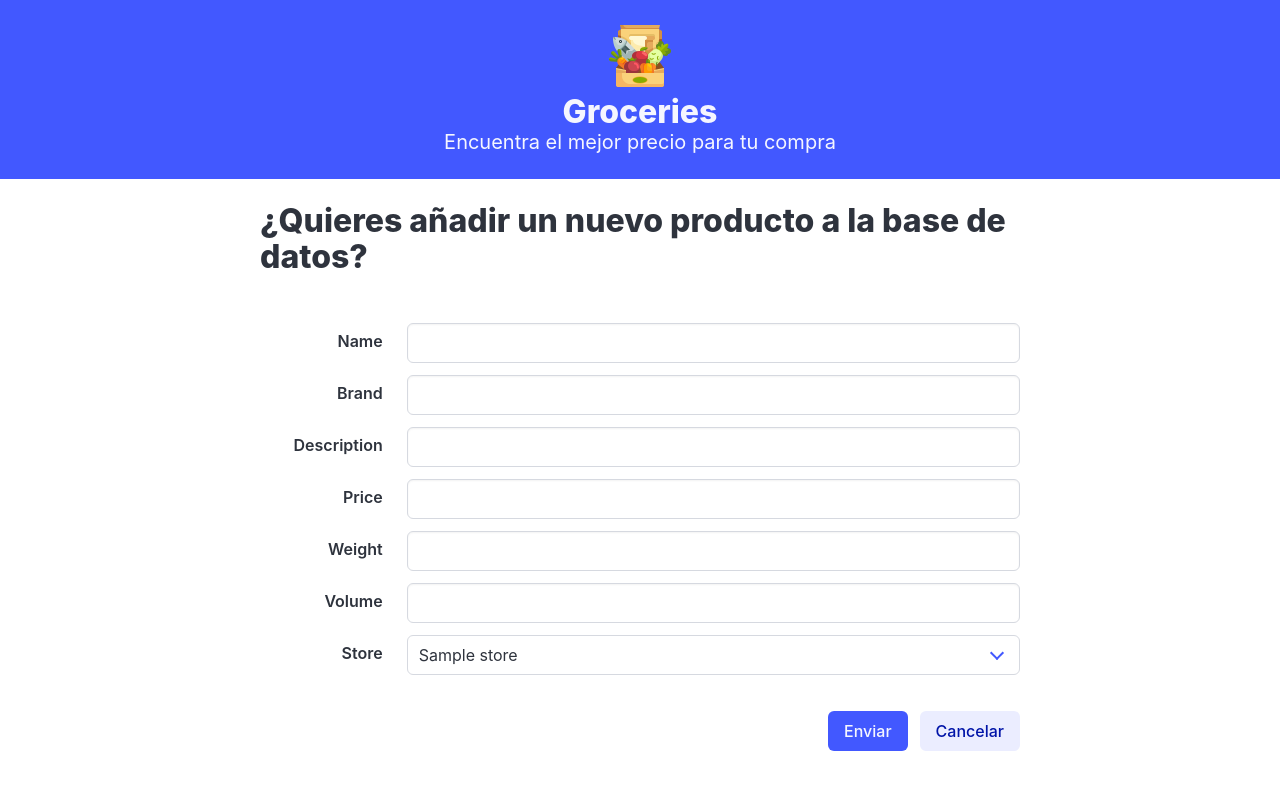
After one commit to JuanjoSalvador/groceries-app, a Django app: page /product/create/ in a window 1280 px wide. The commit adds this page. Run offline with Django 4.2, Linux system fonts and the light colour scheme; tables that the repository leaves empty hold one stand-in row (values such as "Sample post"); parts of the project's set-up code (start-up, migrations or seed data) failed here and were passed over; some libraries are stand-ins or nearby versions.

Commit message:
feat(create): add CreateView for products
Add a view and form to create new products from frontend app

```diff
--- /dev/null
+++ b/groceries/app/forms.py
@@ -0,0 +1,83 @@
+from django.forms import (
+    ModelForm,
+    CharField,
+    ChoiceField,
+    FloatField,
+    TextInput,
+    NumberInput,
+)
+from django.forms.utils import ErrorList
+
+from .models import Store, Product
+
+
+class ProductAddForm(ModelForm):
+    def __init__(self, *args, **kwargs):
+        super(ProductAddForm, self).__init__(*args, **kwargs)
+        stores = Store.objects.values_list("id", "name")
+        self.fields["store"] = ChoiceField(choices=(*stores,))
+
+    name = CharField(
+        widget=TextInput(
+            attrs={"class": "input", "maxlength": 80, "autocomplete": "off"}
+        )
+    )
+    brand = CharField(
+        widget=TextInput(
+            attrs={"class": "input", "maxlength": 80, "autocomplete": "off"}
+        )
+    )
+    description = CharField(
+        widget=TextInput(
+            attrs={"class": "input", "maxlength": 500, "autocomplete": "off"}
+        )
+    )
+    price = FloatField(
+        widget=NumberInput(attrs={"class": "input", "autocomplete": "off"})
+    )
+    weight = FloatField(
+        widget=NumberInput(attrs={"class": "input", "autocomplete": "off"})
+    )
+    volume = FloatField(
+        widget=NumberInput(attrs={"class": "input", "autocomplete": "off"})
+    )
+
+    def clean_store(self):
+        data = self.cleaned_data["store"]
+        return Store.objects.get(pk=data)
+
+    class Meta:
+        model = Product
+        fields = ["name", "brand", "description", "price", "weight", "volume", "store"]
+
+    # def clean_last_name(self):
+    #     data = self.cleaned_data['last_name']
+
+    #     if len(data) > 30:
+    #         raise ValidationError('Apellidos demasiado largos.')
+
+    #     return data
+
+    # def clean_email(self):
+    #     data = self.cleaned_data['email']
+
+    #     if len(data) > 60:
+    #         raise ValidationError('Correo electrónico demasiado largo.')
+
+    #     return data
+
+    # def clean_phone_number(self):
+    #     data = self.cleaned_data['phone_number']
+
+    #     if not re.search("[0-9]{9}", data):
+    #         raise ValidationError('Introduce un teléfono válido.')
+
+    #     return data
+
+
+class BulmaErrorList(ErrorList):
+    def __str__(self):
+        return self.as_text()
+
+    def as_text(self):
+        return "%s" % "".join(["%s" % e for e in self])
--- a/groceries/app/views.py
+++ b/groceries/app/views.py
@@ -2,9 +2,10 @@ from typing import Any
 
 from django.db.models import Q
 from django.db.models.query import QuerySet
-from django.views.generic import TemplateView, ListView, DetailView
+from django.views.generic import CreateView, TemplateView, ListView, DetailView
 
 from .models import Product
+from .forms import BulmaErrorList, ProductAddForm
 
 
 class IndexView(TemplateView):
@@ -41,3 +42,12 @@ class ProductDetailView(DetailView):
         context["product"] = self.get_queryset().first()
 
         return context
+
+
+class ProductAddView(CreateView):
+    model = Product
+    form_class = ProductAddForm
+    form_name = "form"
+    template_name = "add_product_form.html"
+    success_url = "/"
+    error_class = BulmaErrorList
--- /dev/null
+++ b/groceries/templates/add_product_form.html
@@ -0,0 +1,63 @@
+{% include 'head.html' %}
+{% load static %}
+
+    <section class="hero is-small is-link">
+        <div class="hero-body has-text-centered">
+            <a href="/">
+                <img class="image is-64x64" id="logo" src="{% static 'box.png' %}" style="display: inline;" />
+
+                <p class="title">
+                    Groceries
+                </p>
+                <p class="subtitle">
+                    Encuentra el mejor precio para tu compra
+                </p>
+            </a>
+        </div>
+    </section>
+    <br/>
+
+    <section class="container">
+        <div class="columns">
+            <div class="column"></div>
+            <div class="column is-two-thirds">
+                <h3 class="title is-3">¿Quieres añadir un nuevo producto a la base de datos?</h3>
+                <br/>
+
+                <form method="post">
+                    {% csrf_token %}
+
+                    {% for field in form %}
+                        <div class="field is-horizontal">
+                            <div class="field-label is-normal">
+                              <label class="label">{{ field.label }}</label>
+                            </div>
+                            <div class="field-body">
+                              <div class="field">
+                                {% if field.label != 'Store' %}
+                                    <div class="control is-expanded">
+                                        {{ field }}
+                                    </div>
+                                {% else %}
+                                    <div class="select is-fullwidth">
+                                        {{ field }}
+                                    </div>
+                                {% endif %}
+                              </div>
+                            </div>
+                          </div>
+                    {% endfor %}
+                    <br/>
+                    <div class="field is-grouped is-grouped-right">
+                        <div class="control">
+                            <button class="button is-link" type="submit">Enviar</button>
+                        </div>
+                        <div class="control">
+                            <a class="button is-link is-light" href="/">Cancelar</a>
+                        </div>
+                    </div>
+                </form>
+            </div>
+            <div class="column"></div>
+        </div>
+    </section>
--- a/groceries/templates/index.html
+++ b/groceries/templates/index.html
@@ -4,7 +4,7 @@
     <section class="hero is-fullheight is-link">
         <div class="hero-body">
             <div class="container main">
-                <div class="columns is-mobile">
+                <div class="columns">
                     <div class="column has-text-centered">
                         <img class="image" id="logo" src="{% static 'box.png' %}" style="display: inline;" />
 
@@ -23,9 +23,9 @@
 
                         <div class="has-text-centered">
                           <p class="title">¿Quieres contribuir?</p>
-                          <button class="button is-info">
+                          <a class="button is-info" href="/product/create/">
                             <strong>¡Añade tu cesta de la compra!</strong>
-                          </button>
+                          </a>
                         </div>
                     </div>
                 </div>
--- a/groceries/urls.py
+++ b/groceries/urls.py
@@ -25,6 +25,7 @@ urlpatterns = [
     path("", views.IndexView.as_view()),
     path("search/", views.SearchView.as_view()),
     path("product/<int:pk>/", views.ProductDetailView.as_view()),
+    path("product/create/", views.ProductAddView.as_view()),
     path("admin/", admin.site.urls),
     path("__reload__/", include("django_browser_reload.urls")),
 ]
```
